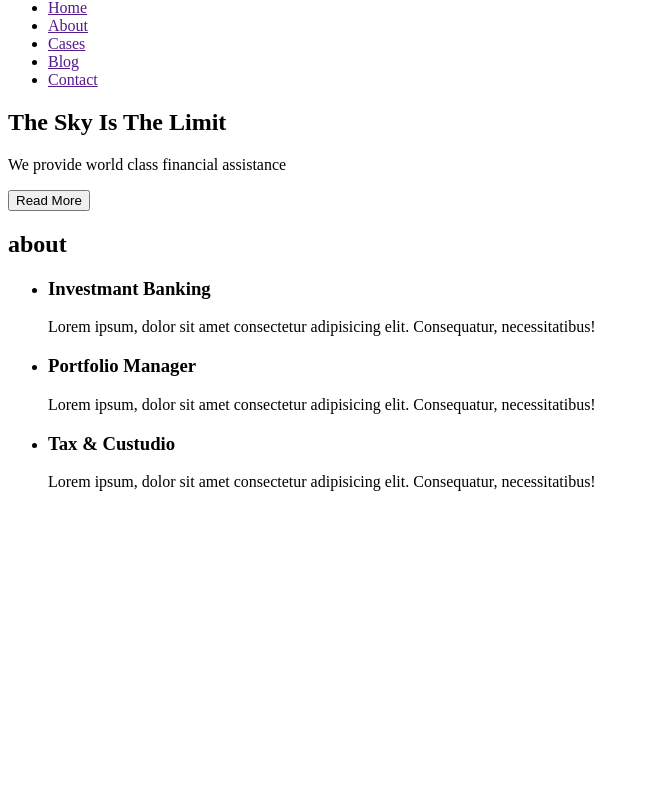
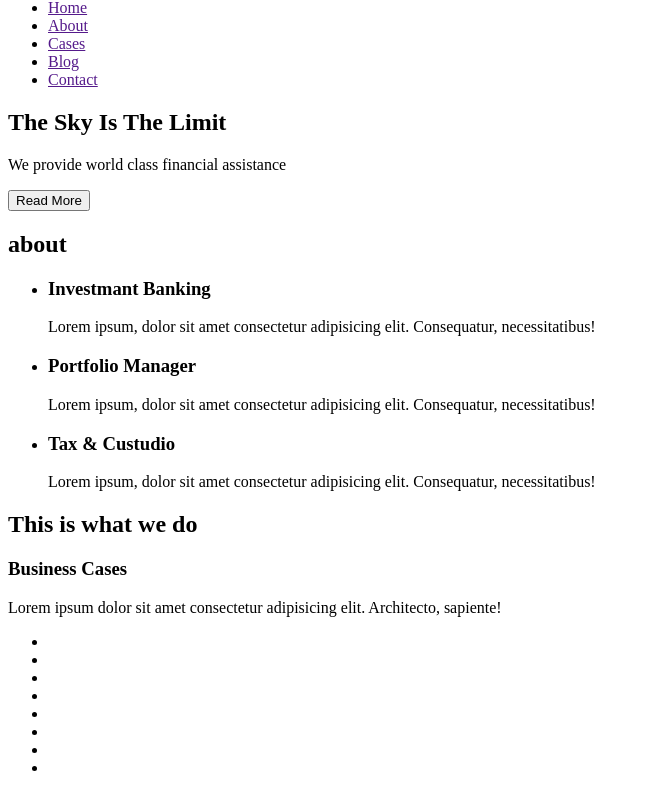
Before and after one commit to Hlafira/fson61-brave-people, a plain HTML site: page index.html in a window 1280 px wide. Shown: the part 43-836 px from the top of the page, without its empty margins (0-649 px from the left). Before the commit the page ends 800 px from the top, so only its background shows below. Drawn offline with Linux system fonts and the light colour scheme.

Commit message:
Update index.html

```diff
--- a/index.html
+++ b/index.html
@@ -66,5 +66,23 @@
         </ul>
       </section>
     </main>
+
+    <!-- BUSINESS CASES -->
+
+    <section>
+      <h2>This is what we do</h2>
+      <h3>Business Cases</h3>
+      <p>Lorem ipsum dolor sit amet consectetur adipisicing elit. Architecto, sapiente!</p>
+      <ul>
+        <li><img src="" alt="" /></li>
+        <li><img src="" alt="" /></li>
+        <li><img src="" alt="" /></li>
+        <li><img src="" alt="" /></li>
+        <li><img src="" alt="" /></li>
+        <li><img src="" alt="" /></li>
+        <li><img src="" alt="" /></li>
+        <li><img src="" alt="" /></li>
+      </ul>
+    </section>
   </body>
 </html>
```
